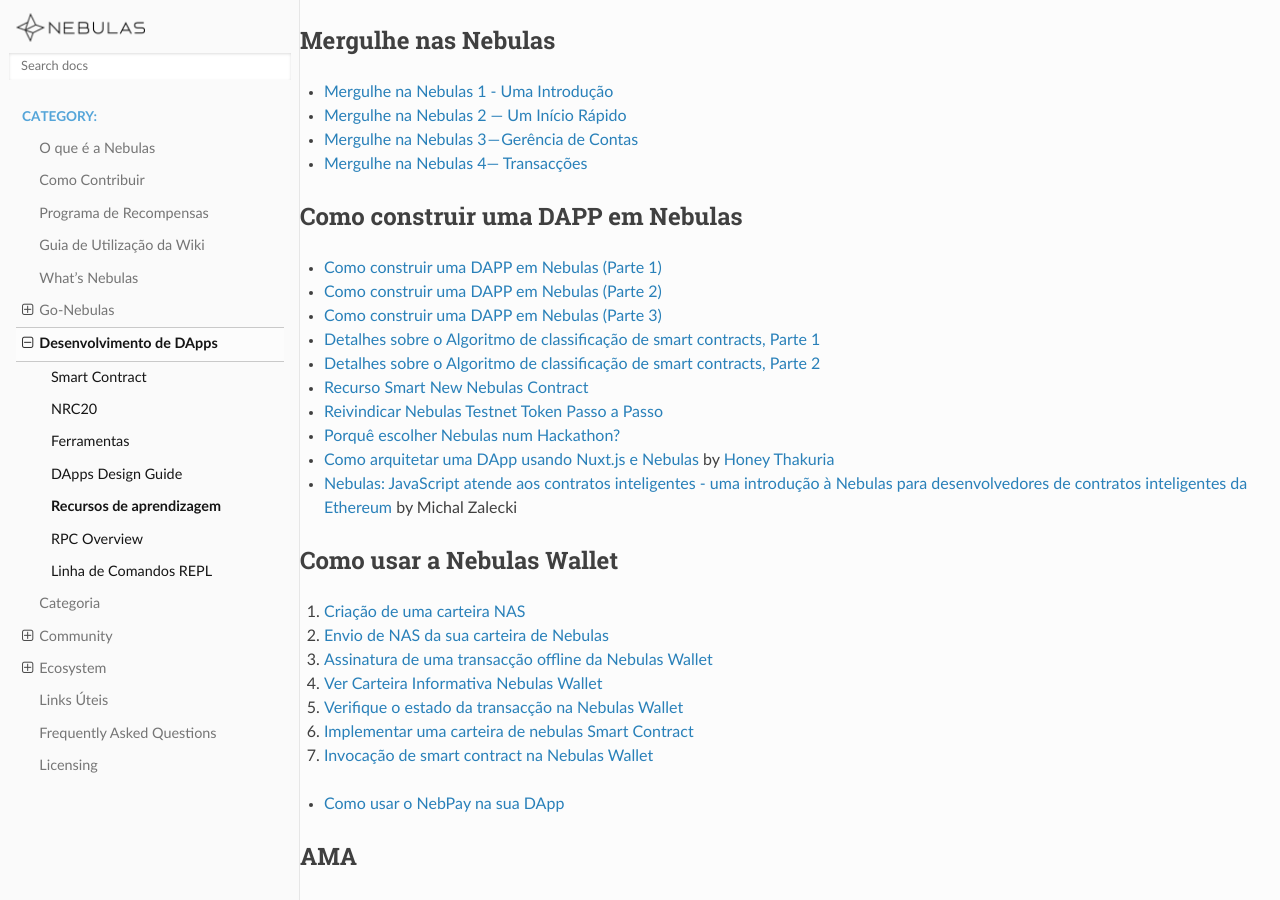
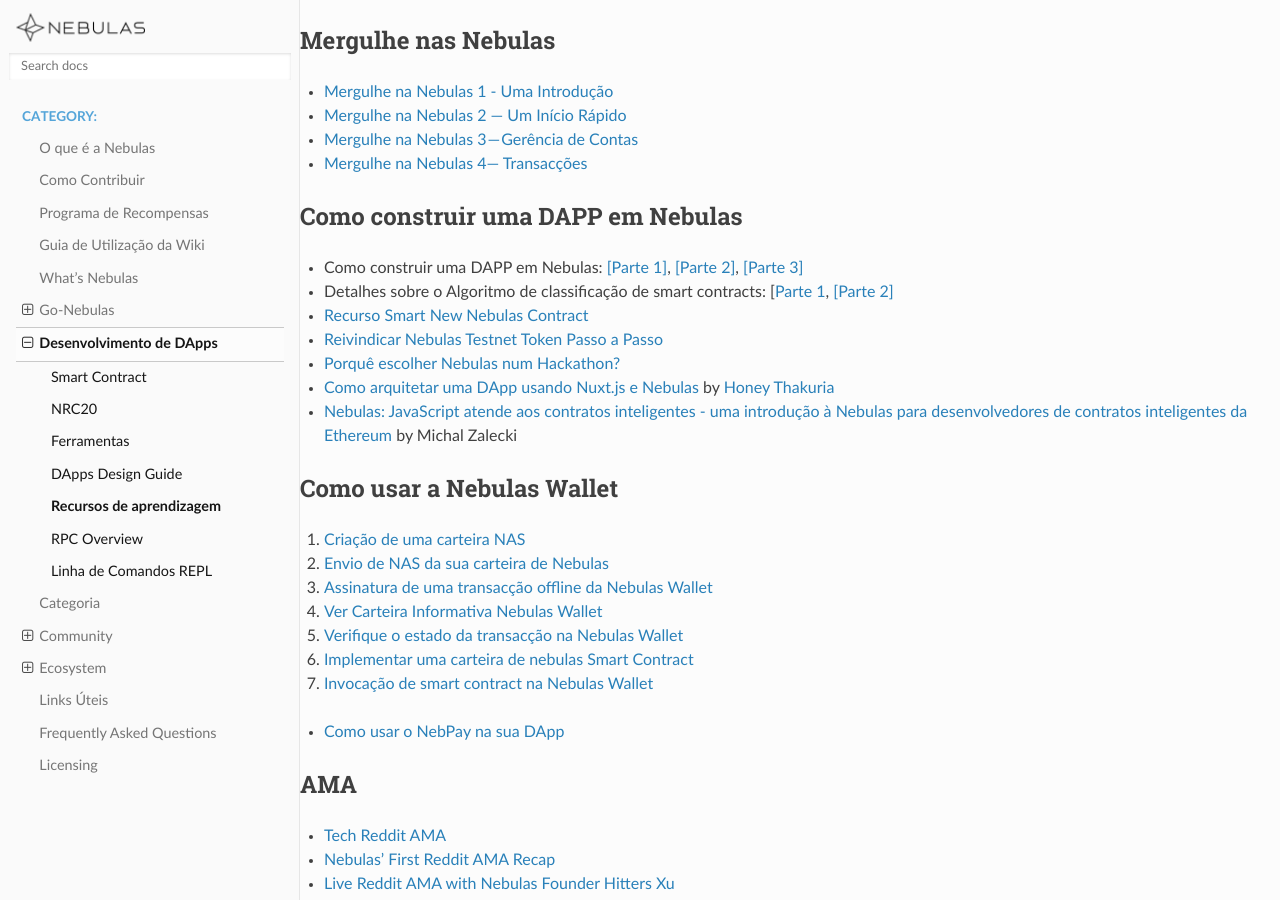
Before and after one commit to nebulasio/nebdocs, a Sphinx documentation site: the page built from docs/dapp-development/learning-resources.md, in a window 1280 px wide and 900 px high, scrolled down 419 px. Built offline with Sphinx 7.4.7 and the Read the Docs theme 2.0.0, drawn with Linux system fonts in a browser that asks for light colours; pages that are not in the unit, such as notebooks, are missing from menus.

Commit message:
tidy it up

```diff
--- a/docs/dapp-development/learning-resources.md
+++ b/docs/dapp-development/learning-resources.md
@@ -23,12 +23,9 @@
 
 ## Como construir uma DAPP em Nebulas
 
-- [Como construir uma DAPP em Nebulas (Parte 1)](https://medium.com/nebulasio/how-to-build-a-dapp-on-nebulas-part-1-da4eaf9399bc)
-- [Como construir uma DAPP em Nebulas (Parte 2)](https://medium.com/nebulasio/how-to-build-a-dapp-on-nebulas-part-2-5424789f7417)
-- [Como construir uma DAPP em Nebulas (Parte 3)](https://medium.com/nebulasio/how-to-build-a-dapp-on-nebulas-part3-3586126aa124)
+- Como construir uma DAPP em Nebulas: [[Parte 1]](https://medium.com/nebulasio/how-to-build-a-dapp-on-nebulas-part-1-da4eaf9399bc), [[Parte 2]](https://medium.com/nebulasio/how-to-build-a-dapp-on-nebulas-part-2-5424789f7417), [[Parte 3]](https://medium.com/nebulasio/how-to-build-a-dapp-on-nebulas-part3-3586126aa124)
 
-- [Detalhes sobre o Algoritmo de classificação de smart contracts, Parte 1](https://medium.com/nebulasio/details-on-the-smart-contract-ranking-algorithm-part-1-723143c689c3)
-- [Detalhes sobre o Algoritmo de classificação de smart contracts, Parte 2](https://medium.com/nebulasio/details-on-the-smart-contract-ranking-algorithm-part-2-64341011e5e5)
+- Detalhes sobre o Algoritmo de classificação de smart contracts: [[Parte 1](https://medium.com/nebulasio/details-on-the-smart-contract-ranking-algorithm-part-1-723143c689c3), [[Parte 2]](https://medium.com/nebulasio/details-on-the-smart-contract-ranking-algorithm-part-2-64341011e5e5)
 
 - [Recurso Smart New Nebulas Contract](https://medium.com/nebulasio/new-nebulas-smart-contract-feature-e15046804b3c)
 - [Reivindicar Nebulas Testnet Token Passo a Passo](https://medium.com/nebulasio/claim-nebulas-testnet-token-step-by-step-6156400fdd38)
```
